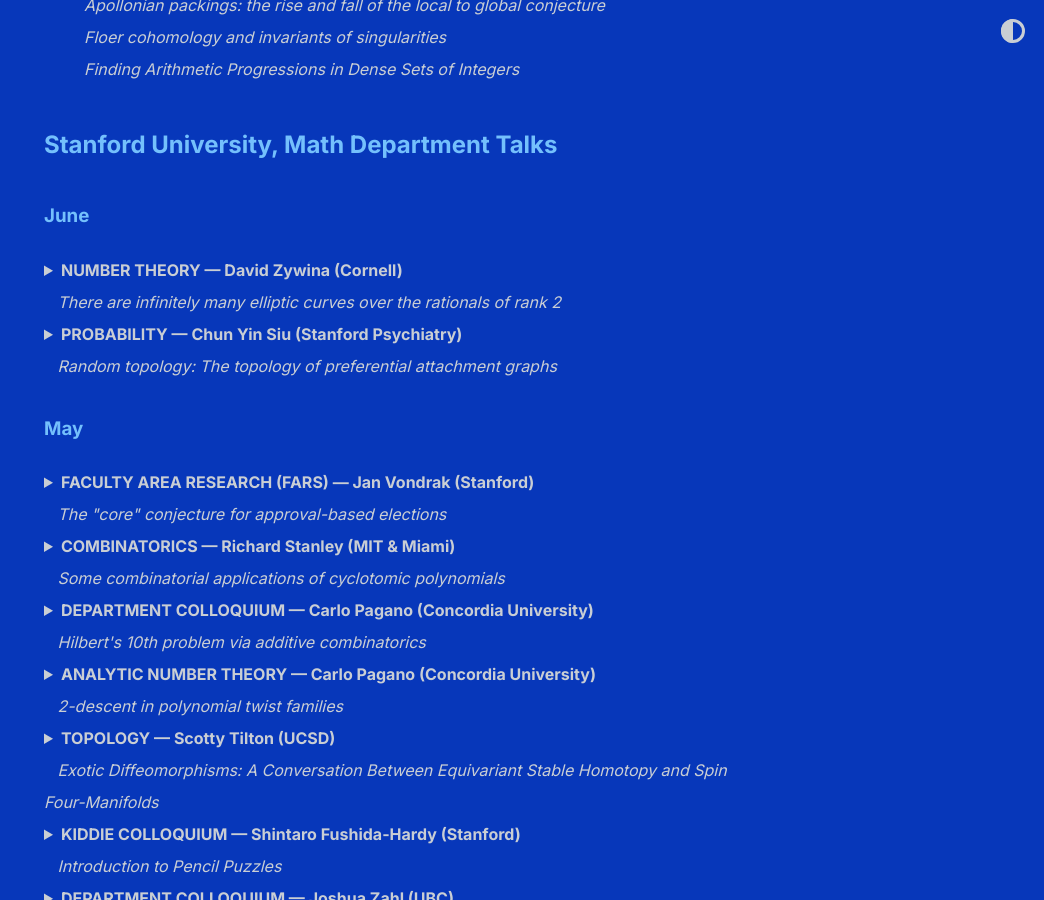
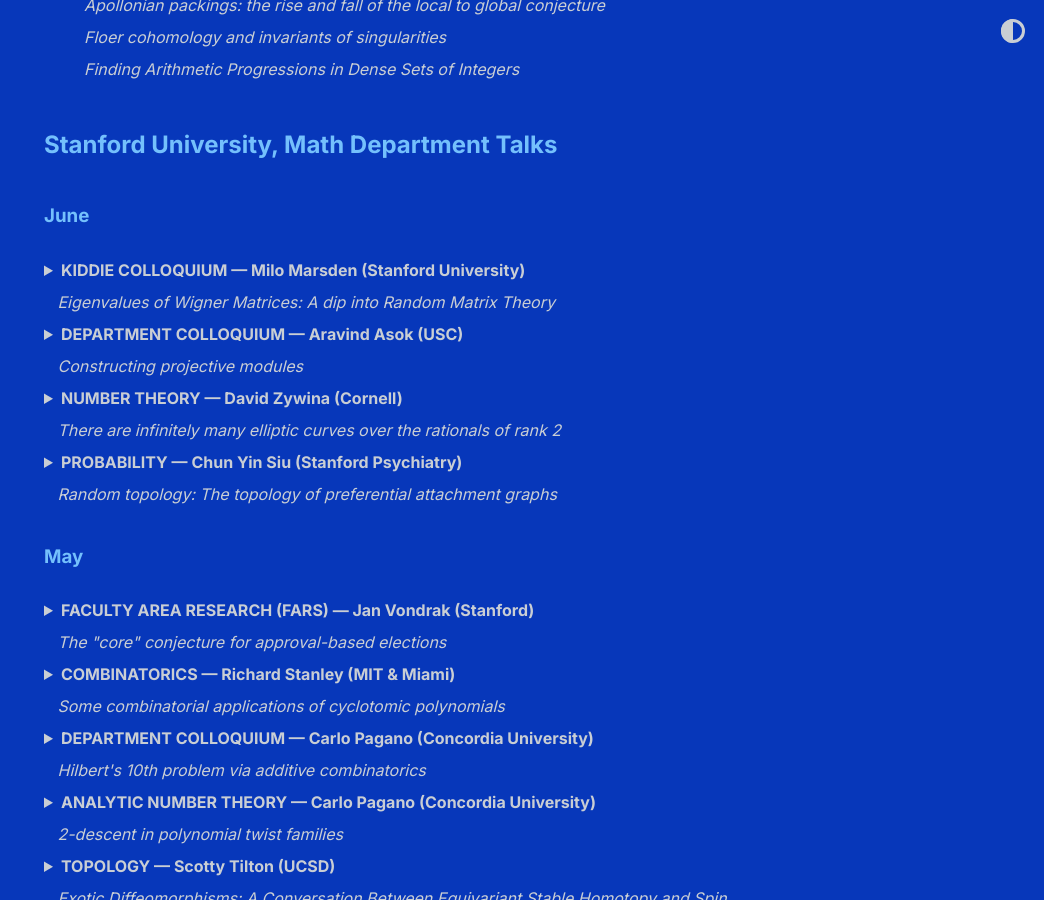
Before and after one commit to shihankanungo/shihankanungo.github.io, a Jekyll site: the page built from math-talks.md, in a window 1280 px wide and 900 px high, scrolled down 2115 px. Shown: the whole window, without its empty margins (236-1280 px from the left). Built offline with Jekyll 4.4.1, drawn with Linux system fonts in a browser that asks for light colours.

Commit message:
Update math-talks.md

```diff
--- a/math-talks.md
+++ b/math-talks.md
@@ -68,6 +68,18 @@
 ## Stanford University, Math Department Talks
 
 ### June
+
+<details>
+  <summary><b>KIDDIE COLLOQUIUM &mdash; Milo Marsden (Stanford University)</b><br>&nbsp;&nbsp;
+    <i>Eigenvalues of Wigner Matrices: A dip into Random Matrix Theory</i></summary>
+  <small><img src="images/06-05a.png" alt="June 5"></small>
+</details>
+
+<details>
+  <summary><b>DEPARTMENT COLLOQUIUM &mdash; Aravind Asok (USC)</b><br>&nbsp;&nbsp;
+    <i>Constructing projective modules</i></summary>
+  <small><img src="images/06-05b.png" alt="June 5"></small>
+</details>
 
 <details>
   <summary><b>NUMBER THEORY &mdash; David Zywina (Cornell)</b><br>&nbsp;&nbsp;
```
